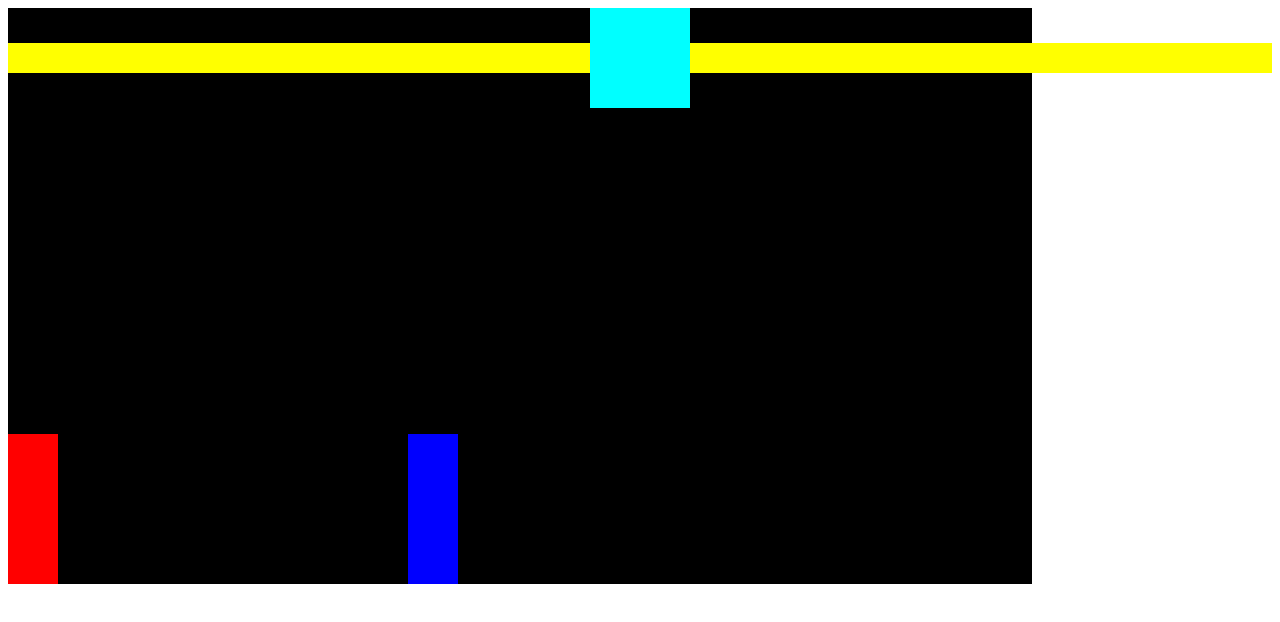
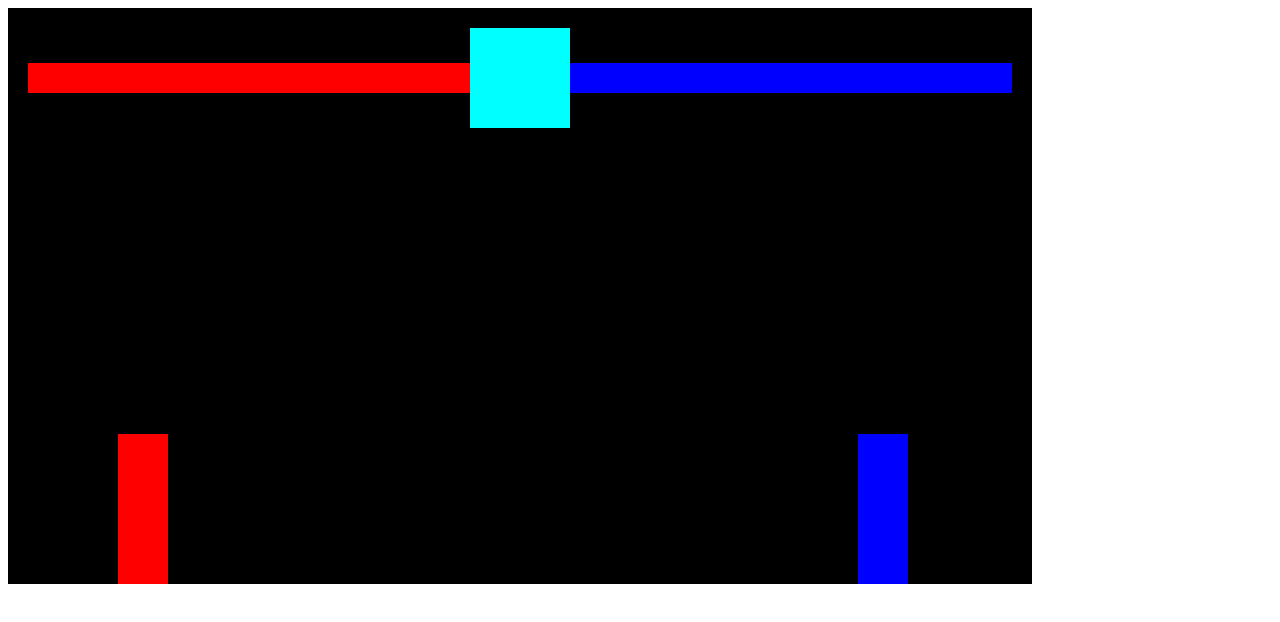
Before and after one commit to prathamesh-a/super-combat, a plain HTML site: page index.html in a window 1280 px wide. Drawn offline with Linux system fonts and the light colour scheme.

Commit message:
entity healthbar

```diff
--- a/index.html
+++ b/index.html
@@ -1,12 +1,21 @@
+<head>
+    <link rel="stylesheet" href="style.css">
+</head>
 <body>
-    <div style="position: relative;">
-        <div style="position: absolute; display: flex; width: 100%; align-items: center">
-            <!--            Player Health Bar-->
-            <div style="background-color: yellow; height: 30px; width: 100%"></div>
-            <!--            Timer-->
-            <div style="background-color: aqua; width: 100px; height: 100px; flex-shrink: 0"></div>
-            <!--            Enemy Health Bar-->
-            <div style="background-color: yellow; height: 30px; width: 100%"></div>
+    <div id="parentRect">
+        <div id="subRect">
+            <!--Player Health Bar-->
+            <div style="position: relative; height: 30px; width: 100%; display: flex; justify-content: flex-end">
+                <div style="background: yellow; height: 30px; width: 100%"></div>
+                <div id="playerHealth" style="position: absolute; background: red; top: 0; right: 0; bottom: 0; width: 100%"></div>
+            </div>
+            <!--Timer-->
+            <div id="timer"></div>
+            <!--Enemy Health Bar-->
+            <div style="position: relative; height: 30px; width: 100%;">
+                <div style="background: yellow; height: 30px"></div>
+                <div id="enemyHealth" style="position: absolute; background: blue; top: 0; right: 0; bottom: 0; left: 0"></div>
+            </div>
         </div>
         <canvas width="1024px" height="576px"></canvas>
     </div>
--- a/index.js
+++ b/index.js
@@ -5,6 +5,7 @@ ctx.fillRect(0, 0, canvas.width, canvas.height)
 
 const gravity = 0.5
 const playerSpeed = 4;
+const attackDamange = 20
 
 class Sprite {
     constructor({position, velocity, color, offset}) {
@@ -16,6 +17,7 @@ class Sprite {
         this.isOnGround
         this.color = color
         this.isAttacking
+        this.health = 100
         this.attackBox = {
             position: {
                 x: this.position.x,
@@ -68,8 +70,8 @@ class Sprite {
 
 const player = new Sprite({
     position:{
-        x: 0,
-        y: 0
+        x: 110,
+        y: 180
     },
     velocity:{
         x: 0,
@@ -84,8 +86,8 @@ const player = new Sprite({
 
 const enemy = new Sprite({
     position:{
-        x: 400,
-        y: 100
+        x: 850,
+        y: 180
     },
     velocity:{
         x: 0,
@@ -151,6 +153,8 @@ function animate() {
         rectangle2: enemy
     }) && player.isAttacking) {
         player.isAttacking = false
+        enemy.health -= attackDamange
+        document.querySelector('#enemyHealth').style.width = enemy.health + '%'
         console.log("Red attacked Blue!")
     }
 
@@ -160,6 +164,8 @@ function animate() {
         rectangle2: player
     }) && enemy.isAttacking) {
         enemy.isAttacking = false
+        player.health -= attackDamange
+        document.querySelector('#playerHealth').style.width = player.health + '%'
         console.log("Blue attacked Red!")
     }
 
--- /dev/null
+++ b/style.css
@@ -0,0 +1,23 @@
+*{
+    box-sizing: border-box;
+}
+
+#parentRect{
+    position: relative;
+    display: inline-block
+}
+
+#subRect{
+    position: absolute;
+    display: flex;
+    width: 100%;
+    align-items: center;
+    padding: 20px;
+}
+
+#timer{
+    background-color: aqua;
+    width: 100px;
+    height: 100px;
+    flex-shrink: 0;
+}
```
